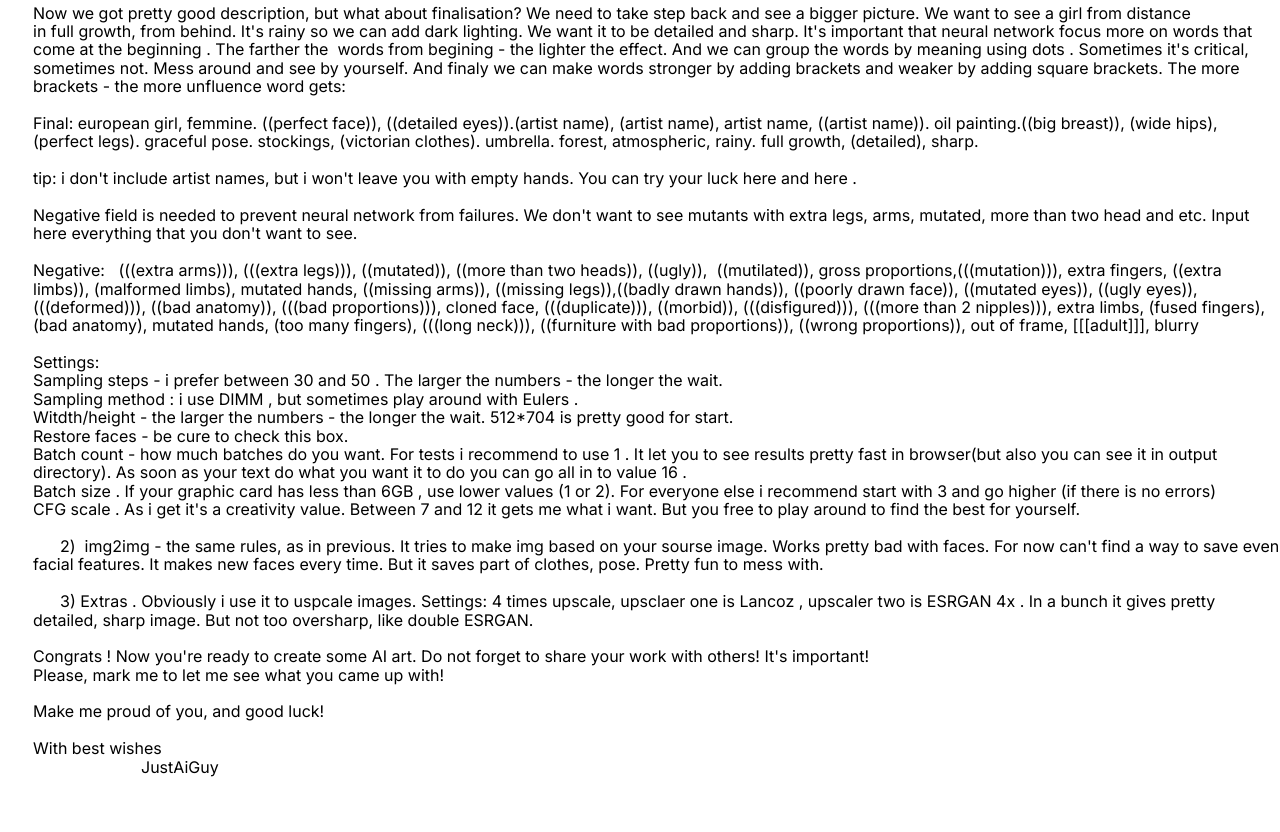
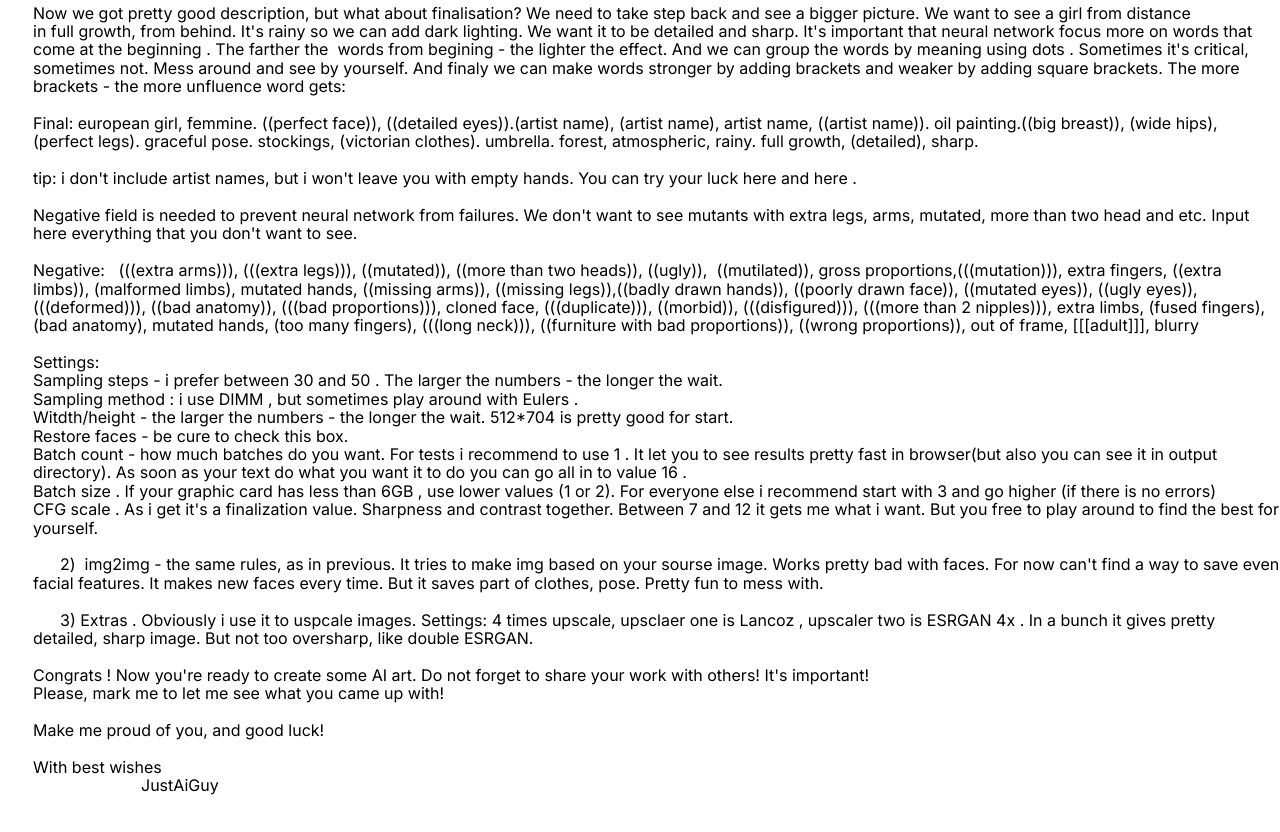
Before and after one commit to StanislawKarnacky/Enchanting-Elastic-Cattle-HTML, a website built with Parcel: page index.html in a window 1280 px wide. Shown: the part 477-1309 px from the top of the page. Built offline with nearby package versions, Linux system fonts and the light colour scheme; a web font is replaced by a local one.

Commit message:
Update index.html

```diff
--- a/index.html
+++ b/index.html
@@ -357,7 +357,7 @@
           <span>and go higher (if there is no errors)</span>
           <br />
           <span class="home-text129">CFG scale</span>
-          <span>. As i get it's a creativity value.</span>
+          <span>. As i get it's a finalization value. Sharpness and contrast together.</span>
           <span class="home-text131">Between 7 and 12</span>
           <span>it gets me what i want. But you</span>
           <span class="home-text133">free to play around</span>
```
